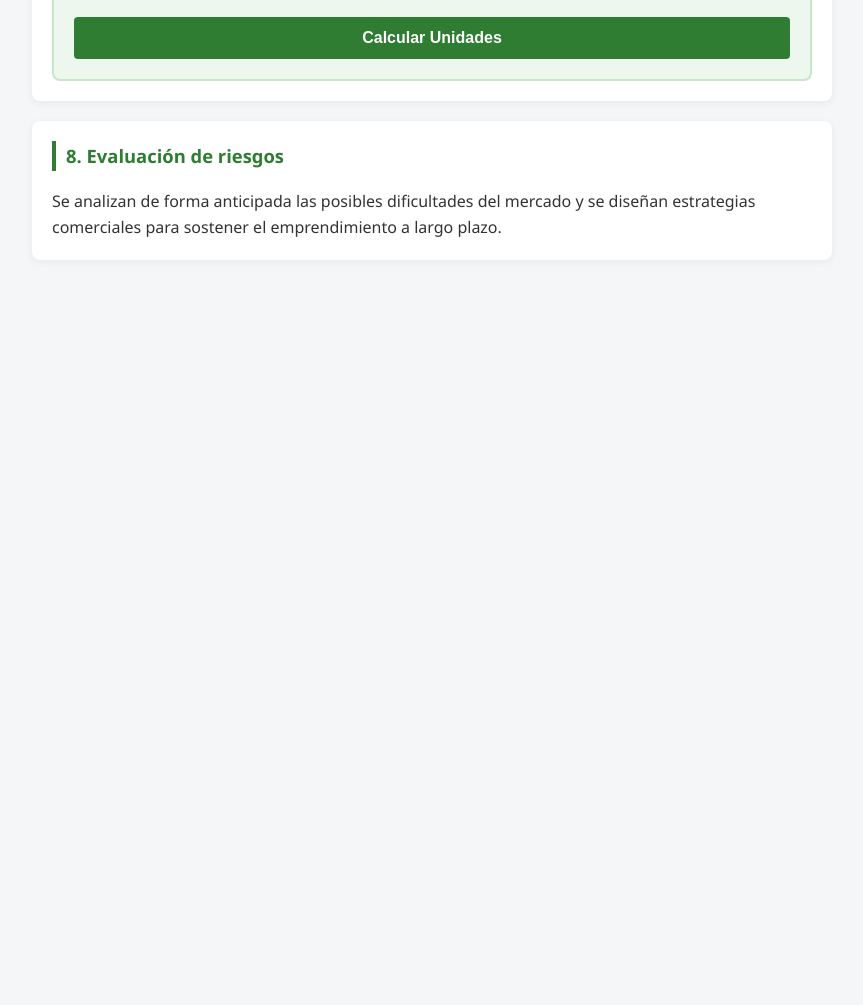
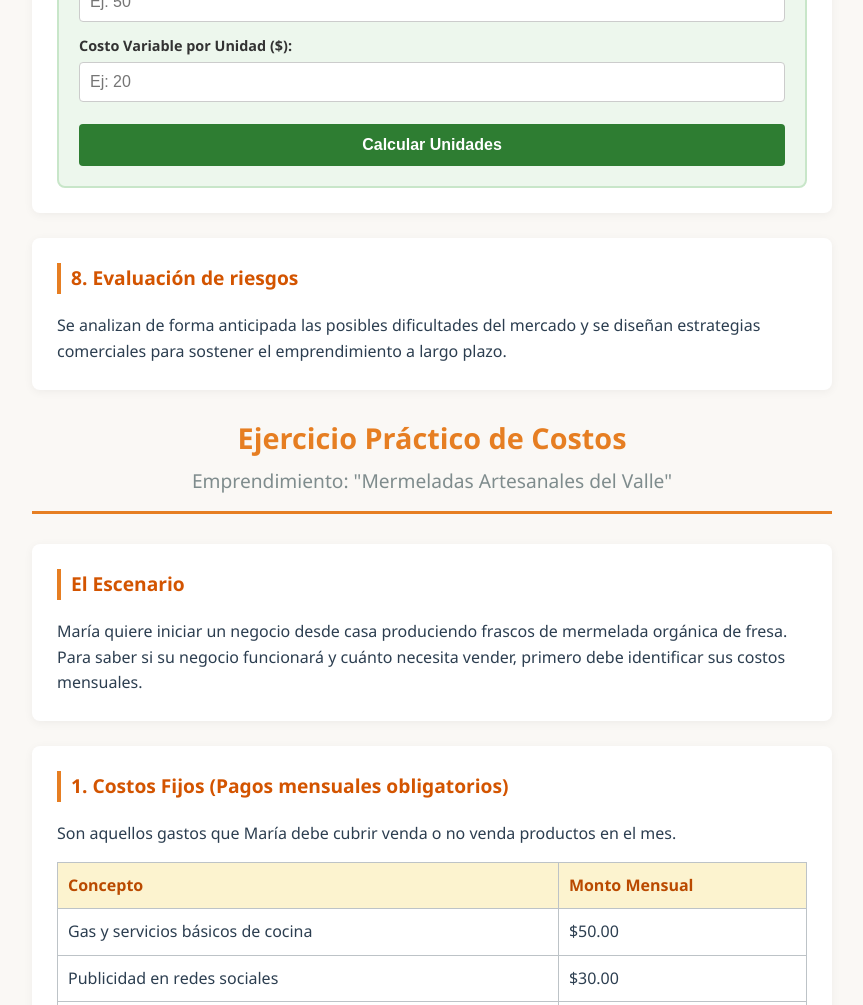
Before and after one commit to ara1-1/clases, a plain HTML site: page index.html in a window 1280 px wide. Shown: the part 1795-2800 px from the top of the page, without its empty margins (208-1071 px from the left). Before the commit the page ends 2095 px from the top, so only its background shows below. Drawn offline with Linux system fonts and the light colour scheme.

Commit message:
Update index.html

```diff
--- a/index.html
+++ b/index.html
@@ -278,3 +278,111 @@
 
 </body>
 </html>
+<!DOCTYPE html>
+<html lang="es">
+<head>
+    <meta charset="UTF-8">
+    <meta name="viewport" content="width=device-width, initial-scale=1.0">
+    <title>Caso Práctico: Costos y Punto de Equilibrio</title>
+    <style>
+        :root {
+            --primary-color: #e67e22;
+            --bg-color: #faf8f5;
+            --text-color: #2c3e50;
+            --card-bg: #ffffff;
+            --accent-color: #d35400;
+        }
+        body {
+            font-family: 'Segoe UI', Arial, sans-serif;
+            margin: 0;
+            padding: 20px;
+            background-color: var(--bg-color);
+            color: var(--text-color);
+            line-height: 1.6;
+        }
+        .container {
+            max-width: 800px;
+            margin: 0 auto;
+        }
+        header {
+            text-align: center;
+            margin-bottom: 30px;
+            padding-bottom: 15px;
+            border-bottom: 3px solid var(--primary-color);
+        }
+        h1 { color: var(--primary-color); margin: 0 0 5px 0; font-size: 1.8rem; }
+        h2 { color: #7f8c8d; font-size: 1.2rem; margin: 0; font-weight: normal; }
+        h3 { color: var(--accent-color); margin-top: 0; font-size: 1.2rem; border-left: 4px solid var(--primary-color); padding-left: 10px; }
+        .card { background: var(--card-bg); padding: 25px; margin-bottom: 25px; border-radius: 8px; box-shadow: 0 2px 10px rgba(0,0,0,0.05); }
+        table { width: 100%; border-collapse: collapse; margin: 15px 0; }
+        table, th, td { border: 1px solid #bdc3c7; }
+        th, td { padding: 10px; text-align: left; }
+        th { background-color: #fcf3cf; color: #ba4a00; }
+        .total-row { font-weight: bold; background-color: #eaeded; }
+        .formula { background-color: #f4f6f7; padding: 15px; border-radius: 6px; text-align: center; font-family: monospace; font-weight: bold; font-size: 1.1rem; margin: 15px 0; border: 1px dashed #bdc3c7; }
+    </style>
+</head>
+<body>
+
+    <div class="container">
+        <header>
+            <h1>Ejercicio Práctico de Costos</h1>
+            <h2>Emprendimiento: "Mermeladas Artesanales del Valle"</h2>
+        </header>
+
+        <main>
+            <section class="card">
+                <h3>El Escenario</h3>
+                <p>María quiere iniciar un negocio desde casa produciendo frascos de mermelada orgánica de fresa. Para saber si su negocio funcionará y cuánto necesita vender, primero debe identificar sus costos mensuales.</p>
+            </section>
+
+            <section class="card">
+                <h3>1. Costos Fijos (Pagos mensuales obligatorios)</h3>
+                <p>Son aquellos gastos que María debe cubrir venda o no venda productos en el mes.</p>
+                <table>
+                    <thead>
+                        <tr>
+                            <th>Concepto</th>
+                            <th>Monto Mensual</th>
+                        </tr>
+                    </thead>
+                    <tbody>
+                        <tr><td>Gas y servicios básicos de cocina</td><td>$50.00</td></tr>
+                        <tr><td>Publicidad en redes sociales</td><td>$30.00</td></tr>
+                        <tr><td>Herramientas de cocina secundarias</td><td>$20.00</td></tr>
+                        <tr class="total-row"><td>Total Costos Fijos Mensuales (CF)</td><td>$100.00</td></tr>
+                    </tbody>
+                </table>
+            </section>
+
+            <section class="card">
+                <h3>2. Costos Variables (Por cada frasco fabricado)</h3>
+                <p>Son los materiales que se gastan directamente al elaborar una unidad del producto.</p>
+                <table>
+                    <thead>
+                        <tr>
+                            <th>Insumo (Para 1 Frasco)</th>
+                            <th>Costo Unitario</th>
+                        </tr>
+                    </thead>
+                    <tbody>
+                        <tr><td>Fresas orgánicas y azúcar refinada</td><td>$1.20</td></tr>
+                        <tr><td>Frasco de vidrio con tapa hermética</td><td>$0.60</td></tr>
+                        <tr><td>Etiqueta del frasco y diseño</td><td>$0.20</td></tr>
+                        <tr class="total-row"><td>Total Costo Variable por Unidad (CV)</td><td>$2.00</td></tr>
+                    </tbody>
+                </table>
+            </section>
+
+            <section class="card">
+                <h3>3. Precio de Venta fijado</h3>
+                <p>María venderá cada frasco de mermelada a un <strong>Precio de Venta (PV) de $4.00</strong>.</p>
+                <div class="formula">
+                    Fórmula: Punto de Equilibrio = CF / (PV - CV)
+                </div>
+            </section>
+        </main>
+    </div>
+
+</body>
+</html>
```
